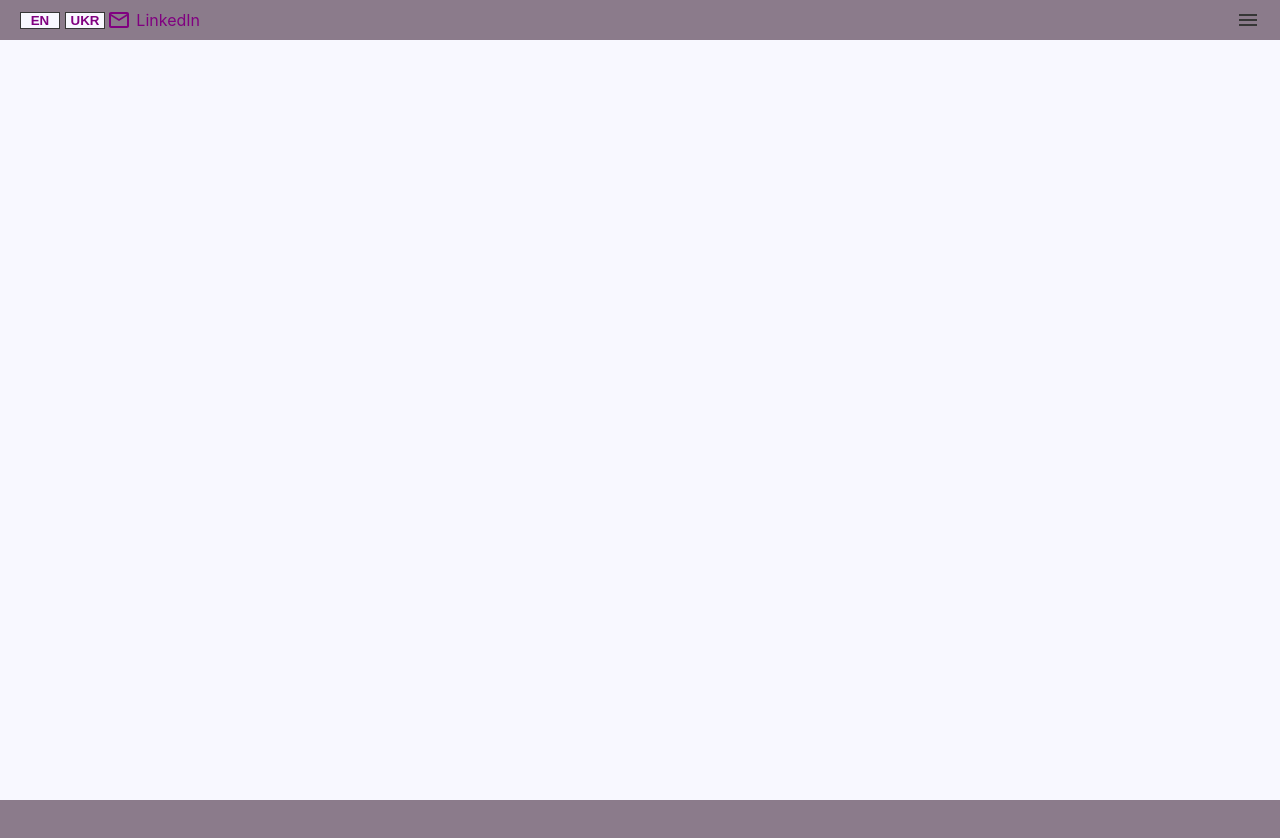
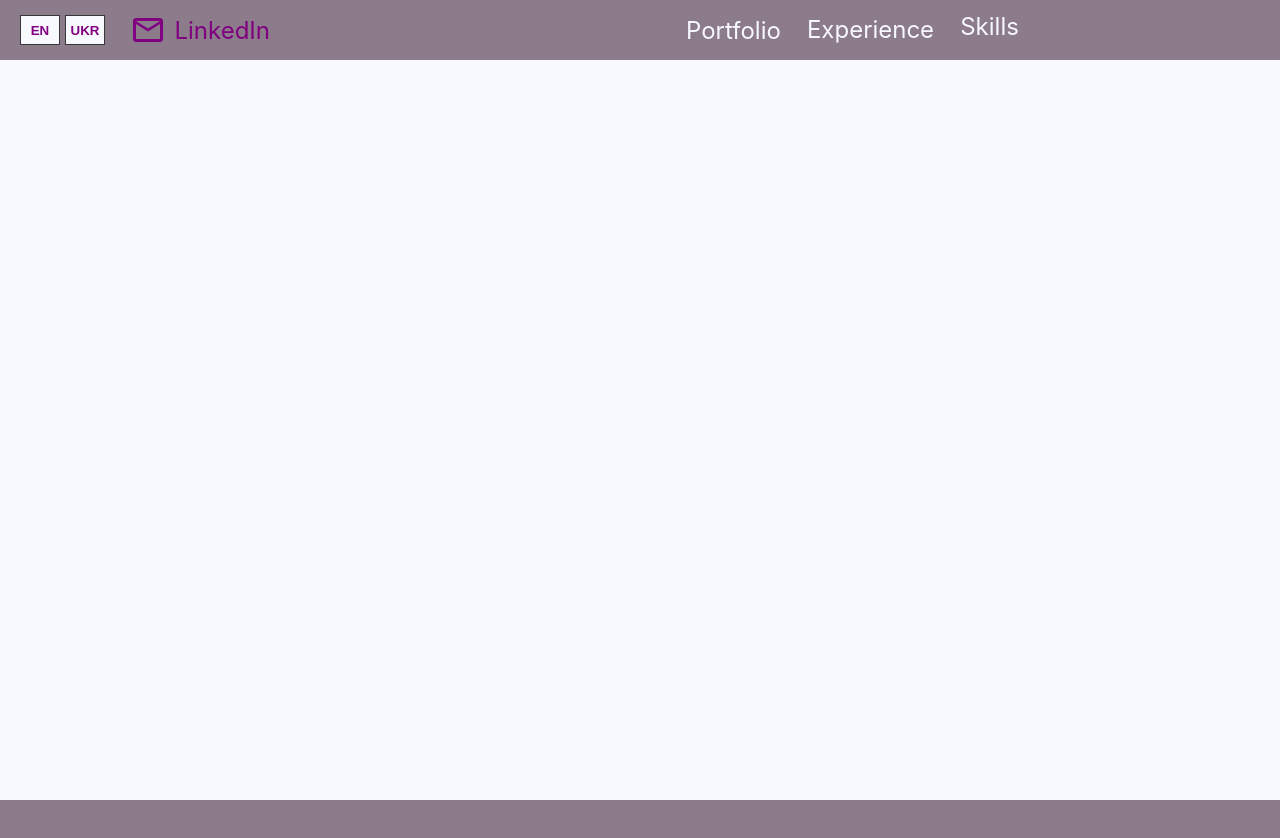
Before and after one commit to smyrnova-iryna/portfolio, a React (Create React App) app in the folder portfolio-website/: page / in a window 1280 px wide. Shown: the top 838 px of the page. Built offline with nearby package versions, Linux system fonts and the light colour scheme.

Commit message:
Add Header responsive styles and update Header animation

```diff
--- a/portfolio-website/src/App.css
+++ b/portfolio-website/src/App.css
@@ -70,6 +70,7 @@
   align-items: center;
   justify-content: space-between;
   padding: 0 20px;
+  z-index: 90;
 }
 
 .Header-Main-Container {
@@ -78,6 +79,14 @@
   align-items: center;
   justify-content: space-between;
   min-width: 180px;
+}
+
+.Header-Right-Container {
+  display: flex;
+  flex-direction: row;
+  align-items: center;
+  width: 60%;
+  justify-content: flex-end;
 }
 
 .Header-Buttons-Container , .Header-Links-Container {
@@ -105,21 +114,112 @@
   cursor: pointer;
 }
 
-.Header-Menu-Button {
+.Header-Menu-Button , .Header-Menu-Hide-Button {
   color: var(--second-dark-color);
   height: 20px;
   cursor: pointer;
 }
 
-.Header-Menu-Button:hover , .Header-Button:hover , .Header-Link:hover {
+.Header-Menu-Button:hover , .Header-Link:hover , .Header-Menu-Hide-Button:hover {
   color: var(--second-details-color);
 }
 
-.Header-Button:hover {
+.Header-Button:active, .Header-Button:hover {
   background-color: var(--first-details-color);
+  color: var(--second-details-color);
 }
 
 /* Header styles///////////////////////////////////////////////////////////////////////////////////////////////////// */
+
+/* Nav styles//////////////////////////////////////////////////////////////////////////////////////////////////////// */
+
+.Nav {
+  padding: 40px;
+  min-height: 100vh;
+  width: 100%;
+  background-color: var(--main-dark-color);
+  display: flex;
+  flex-direction: column;
+  position: absolute;
+  z-index: 80;
+  display: none;
+  /* margin-left: 100%; */
+}
+
+.Visible-Nav {
+  display: block;
+}
+
+.Nav-Link {
+  height: 60px;
+  width: 100%;
+  /* background-color: pink; */
+  border-bottom: 0.3px solid var(--second-details-color);
+  text-decoration: none;
+  font-size: 100%;
+  color: var(--main-page-color);
+  display: flex;
+  align-items: center;
+  padding: 20px 0 0 5px
+}
+
+.Nav-Link:hover, .Nav-Desctop-Link:hover {
+  background-color: var(--second-details-color);
+}
+
+.Desctop-Nav {
+  display: none;
+}
+
+
+@media screen and (min-width: 950px){
+  .Header {
+    font-size: 150%;
+    height: 60px;
+  }
+  .Header-Buttons-Container {
+    height: 30px;
+  }
+  .Header-Email-Icon {
+    font-size: 150%!important;
+  }
+  .Header-Menu-Button {
+    visibility: hidden;
+  }
+  .Header-Main-Container {
+    width: 250px;
+  }
+  .Header-Links-Container {
+    width: 140px;
+    justify-content: space-between;
+  }
+  .Header-Right-Container {
+    justify-content: flex-end;
+  }
+  .Desctop-Nav {
+    display: flex;
+    flex-direction: row;
+    width: 95%;
+    align-items: center;
+    justify-content: space-between;
+    width: 550px;
+  }
+  .Nav-Desctop-Link {
+    display: flex;
+    align-items: center;
+    text-decoration: none;
+    font-size: 100%;
+    color: var(--main-page-color);
+  }
+  /* .Header, .Header-Main-Container {
+    height: 80px;
+  }
+  .Header-Buttons-Container , .Header-Links-Container {
+    height: 30px;
+  } */
+}
+
+/* Nav styles//////////////////////////////////////////////////////////////////////////////////////////////////////// */
 
 .Main-Section {
   width: 100%;
--- a/portfolio-website/src/App.js
+++ b/portfolio-website/src/App.js
@@ -6,8 +6,10 @@ import './App.css';
 import dataEn from './data/dataEn';
 import dataUkr from './data/dataUkr';
 
+
 import MenuIcon from '@mui/icons-material/Menu';
 import MailOutlineIcon from '@mui/icons-material/MailOutline';
+import CloseIcon from '@mui/icons-material/Close';
 
 import { gsap } from "gsap";
 
@@ -16,9 +18,16 @@ import { gsap } from "gsap";
 
 function App() {
 
-  const [currentData, setCurrentData] = useState(dataEn)
+  const [currentData, setCurrentData] = useState(dataEn);
+
+  const [animateBurgerMenu, setAnimateBurgerMenu] = useState(false);
+
+  const [navVisibility, setNavVisibility] = useState("");
+
+  const [closeIconDisplay, setcloseIconDisplay] = useState("none")
+
   const changeLanguage = (dataValue) => {
-    setCurrentData(dataValue)
+    setCurrentData(dataValue);
   }
 
   const comp = useRef();
@@ -33,7 +42,7 @@ function App() {
 
       tl.from(".Header",
       {
-        duration: 2,
+        duration: 1.2,
         x: -5000
       });
 
@@ -44,16 +53,56 @@ function App() {
         ease: "bounce.out",
         stagger: 0.5
       });
+
+      tl.from(".Nav-Desctop-Link",
+      {
+        duration: 1,
+        y: -50,
+        ease: "bounce.out",
+        stagger: 0.5
+      });
+
     }, comp);
 
     return () => ctx.revert();
 
   }, []);
 
+  useLayoutEffect(() => {
+    if (animateBurgerMenu === true) {
+      let ctx = gsap.context(() => {
+
+        let tl1 = gsap.timeline()
+
+        tl1.from(".Nav",
+        {
+          duration: 0.5,
+          x: 5000
+        });
+
+        tl1.to(".Header-Menu-Button",
+        {
+          duration: 0.5,
+          x: 500
+        });
+
+        gsap.from(".Header-Menu-Hide-Button",
+        {
+          duration: 0.5,
+          x: 500,
+          delay: 1
+        });
+
+      }, comp);
+
+      return () => ctx.revert();
+    }
+
+  }, [animateBurgerMenu])
 
 
   return (
-    <div className="App" ref={comp} >
+    <div className="App" ref={comp}>
       <header className="Header">
         <div className="Header-Main-Container">
           <div className="Header-Buttons-Container">
@@ -61,19 +110,30 @@ function App() {
               <button className="Header-Button Header-Animated-Element" onClick={() => {changeLanguage(dataUkr)}}>UKR</button>
           </div>
             <div className="Header-Links-Container">
-              <a className="Header-Link Header-Animated-Element" href={`mailto:${currentData.header.email}`}><MailOutlineIcon/></a>
+              <a className="Header-Link Header-Animated-Element" href={`mailto:${currentData.header.email}`}><MailOutlineIcon className='Header-Email-Icon'/></a>
               <a className="Header-Link Header-Animated-Element" href={currentData.header.linkedInHref}>{currentData.header.linkedIn}</a>
             </div>
         </div>
-            {/* <a href="#">{currentData.header.navItems[1]}</a> */}
+        <div className="Header-Right-Container">
+            <nav className="Desctop-Nav">
+                {currentData.header.navItems.map((item) =>
+                    <a className="Nav-Desctop-Link" href={`#${item}`} key={item}>{item}</a>
+                    )}
+            </nav>
+          {/* {!animateBurgerMenu ? <MenuIcon className='Header-Menu-Button Header-Animated-Element' onClick={() => {setAnimateBurgerMenu(!animateBurgerMenu); setNavVisibility('Visible-Nav')}}/> : <CloseIcon className="Close-Button"/>} */}
+            <MenuIcon className='Header-Menu-Button Header-Animated-Element' onClick={() => {setAnimateBurgerMenu(true); setNavVisibility("Visible-Nav"); setcloseIconDisplay("block")}}/>
+            <CloseIcon style={{display: `${closeIconDisplay}`}} className='Header-Menu-Hide-Button' onClick={() => {setAnimateBurgerMenu("reverse"); setNavVisibility(""); setcloseIconDisplay("none")}} />
 
-            <MenuIcon className='Header-Menu-Button Header-Animated-Element'/>
-            {/* <span className="material-symbols-outlined Header-Menu-Button">menu</span> */}
-            {/* <Nav currentData={currentData}/> */}
+        </div>
         </header>
-     {/* <Header changeLanguage={changeLanguage} currentData={currentData}/>  */}
+        <nav className={`Nav ${navVisibility}`}>
+            {currentData.header.navItems.map((item) =>
+                 <a className="Nav-Link" href={`#${item}`} key={item}>{item}</a>
+                )}
+        </nav>
       <section className="Main-Section">
         <article className="About">
+
 
         </article>
       </section>
--- a/portfolio-website/src/data/dataEn.js
+++ b/portfolio-website/src/data/dataEn.js
@@ -3,11 +3,15 @@ const dataEn = {
     header: {
         linkedIn: "LinkedIn",
         linkedInHref: "https://www.linkedin.com/in/iryna-smyrnova-74461a261/",
-        email: "iryna.smernova12@gmail.com",
+        email: "iryna.smyrnova12@gmail.com",
         navItems: ["Portfolio", "Experience", "Skills", "CV", "Contact me"],
 
     },
-    mainSection: {},
+    mainSection: {
+        about: {
+
+        }
+    },
     footer: {}
 }
 
```
Also changed, not shown: portfolio-website/src/components/Nav.js (deleted, +0 -11 lines), portfolio-website/src/data/img/app-photo.jpg (added).
